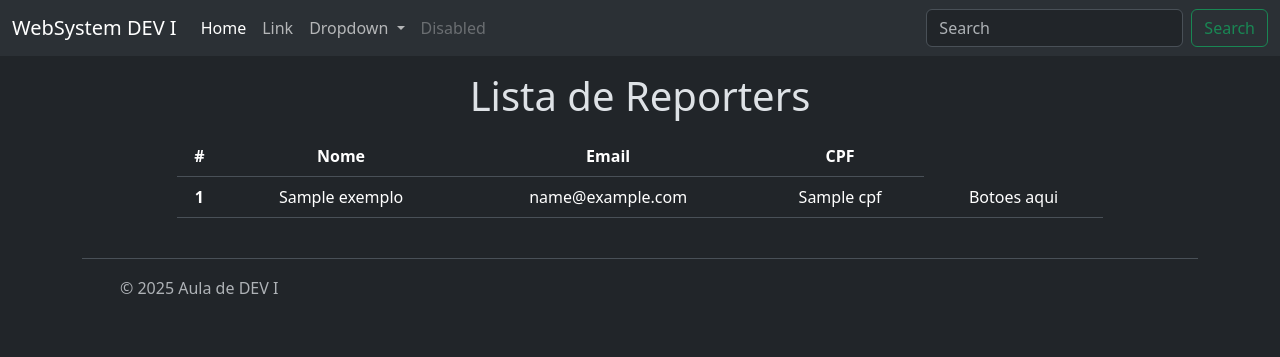
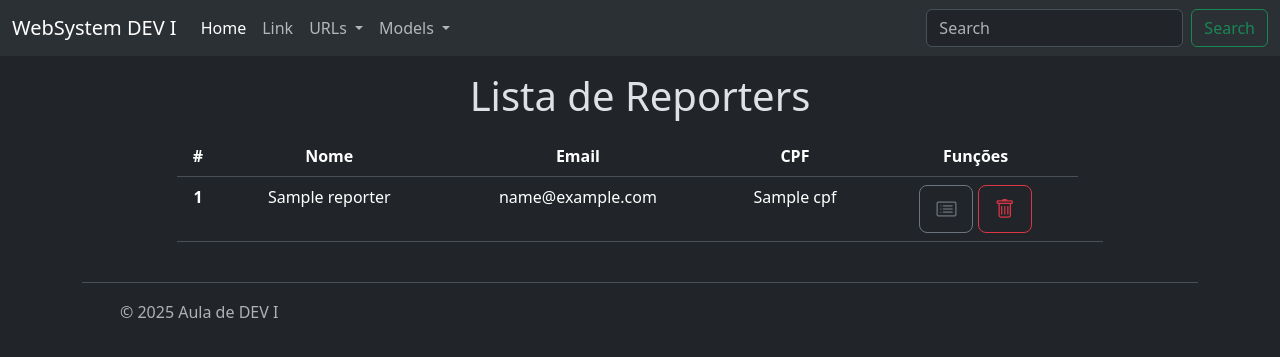
Before and after one commit to RaissonGitHub/Dev1, a Django app: template web_system/relacionamentos/templates/reporter/list.html in a window 1280 px wide. Shown: the top 357 px of the page. Run offline with Django 5.2, Linux system fonts and the light colour scheme; the template is opened without the code that fills it: most values are stand-ins (such as "Sample title", 1, 10 or a date in 2020).

Commit message:
Adicionado read e começando delete

```diff
--- a/web_system/relacionamentos/templates/reporter/list.html
+++ b/web_system/relacionamentos/templates/reporter/list.html
@@ -1,14 +1,14 @@
 {% extends 'base.html' %}
 
 {% block title %}
-    {% if exemplos %}
+    {% if reporters %}
     <h1>Lista de Reporters</h1>
     {% else %}
     <h1>Nenhum Reporter encontrado</h1>
     {% endif %}
     {% endblock title %}
 {% block content %}
-    {% if exemplos %}
+    {% if reporters %}
     <table class="table">
         <thead>
           <tr>
@@ -16,18 +16,26 @@
             <th scope="col">Nome</th>
             <th scope="col">Email</th>
             <th scope="col">CPF</th>
+            <th scope="col">Funções</th>
+
           </tr>
         </thead>
         <tbody>
-            {% for exemplo in exemplos %}
+            {% for reporter in reporters %}
             <tr>
-                <th scope="row">{{ exemplo.id }}</th>
-                <td>{{exemplo.name}}</td>
-                <td>{{exemplo.email}}</td>
-                <td>{{exemplo.cpf}}</td>
+                <th scope="row">{{ reporter.id }}</th>
+                <td>{{reporter.name}}</td>
+                <td>{{reporter.email}}</td>
+                <td>{{reporter.cpf}}</td>
                 <td>
                     <div>
-                        Botoes aqui
+                    <a class="btn btn-outline-secondary btn-lg" role="button" data-bs-toggle="tooltip" data-bs-placement="top" title="Detalhar" href="{% url 'relacionamentos:reporter_read' reporter.id %}"><i class="bi bi-card-list"></i></a>
+                    <a class="btn btn-outline-danger btn-lg" role="button" data-bs-toggle="tooltip" data-bs-placement="top" title="Detalhar" href="{% url 'relacionamentos:reporter_delete' reporter.id %}"><i class="bi bi-trash"></i></a>
+                    </div>
+                </td>
+                <td>
+                    <div>
+
                     </div>
                 </td>
             </tr>
--- a/web_system/templates/menu.html
+++ b/web_system/templates/menu.html
@@ -13,22 +13,31 @@
           <a class="nav-link active" aria-current="page" href="{% url 'index' %}">Home</a>
         </li>
         <li class="nav-item">
-          <a class="nav-link" href="{% url "relacionamentos:reporter" %}">Link</a>
+          <a class="nav-link" href="">Link</a>
         </li>
         <li class="nav-item dropdown">
           <a class="nav-link dropdown-toggle" href="#" role="button" data-bs-toggle="dropdown" aria-expanded="false">
-            Dropdown
+            URLs
           </a>
           <ul class="dropdown-menu">
             <li><a class="dropdown-item" href="{% url 'relacionamentos:primeira_view' %}">Primeira View</a></li>
             <li><a class="dropdown-item" href="{% url 'relacionamentos:saudacao' %}">Saudação</a></li>
             <li><hr class="dropdown-divider"></li>
             <li><a class="dropdown-item" href="{% url 'relacionamentos:primeira_view_class' %}">Primeira classe</a></li>
-            <li><a class="dropdown-item" href="{% url 'relacionamentos:saudacao_view_class' %}">Saudacao classe</a></ li>
+            <li><a class="dropdown-item" href="{% url 'relacionamentos:saudacao_view_class' %}">Saudacao classe</a></li>
           </ul>
         </li>
-        <li class="nav-item">
-          <a class="nav-link disabled" aria-disabled="true">Disabled</a>
+        <li class="nav-item dropdown">
+          <a class="nav-link dropdown-toggle" href="#" role="button" data-bs-toggle="dropdown" aria-expanded="false">
+            Models
+          </a>
+          <ul class="dropdown-menu">
+            <li><a class="dropdown-item" href="{% url 'relacionamentos:reporter' %}">Reporters</a></li>
+            <li><a class="dropdown-item" href="#">#</a></li>
+            <li><hr class="dropdown-divider"></li>
+            <li><a class="dropdown-item" href="#">#</a></li>
+            <li><a class="dropdown-item" href="#">#</a></li>
+          </ul>
         </li>
       </ul>
       <form class="d-flex" role="search">
```
Also changed, not shown: web_system/relacionamentos/templates/reporter/delete.html (added, +18 -0 lines), web_system/relacionamentos/templates/reporter/read.html (added, +16 -0 lines), web_system/relacionamentos/urls.py (+6 -2 lines), web_system/relacionamentos/views/reporter.py (+24 -5 lines).
